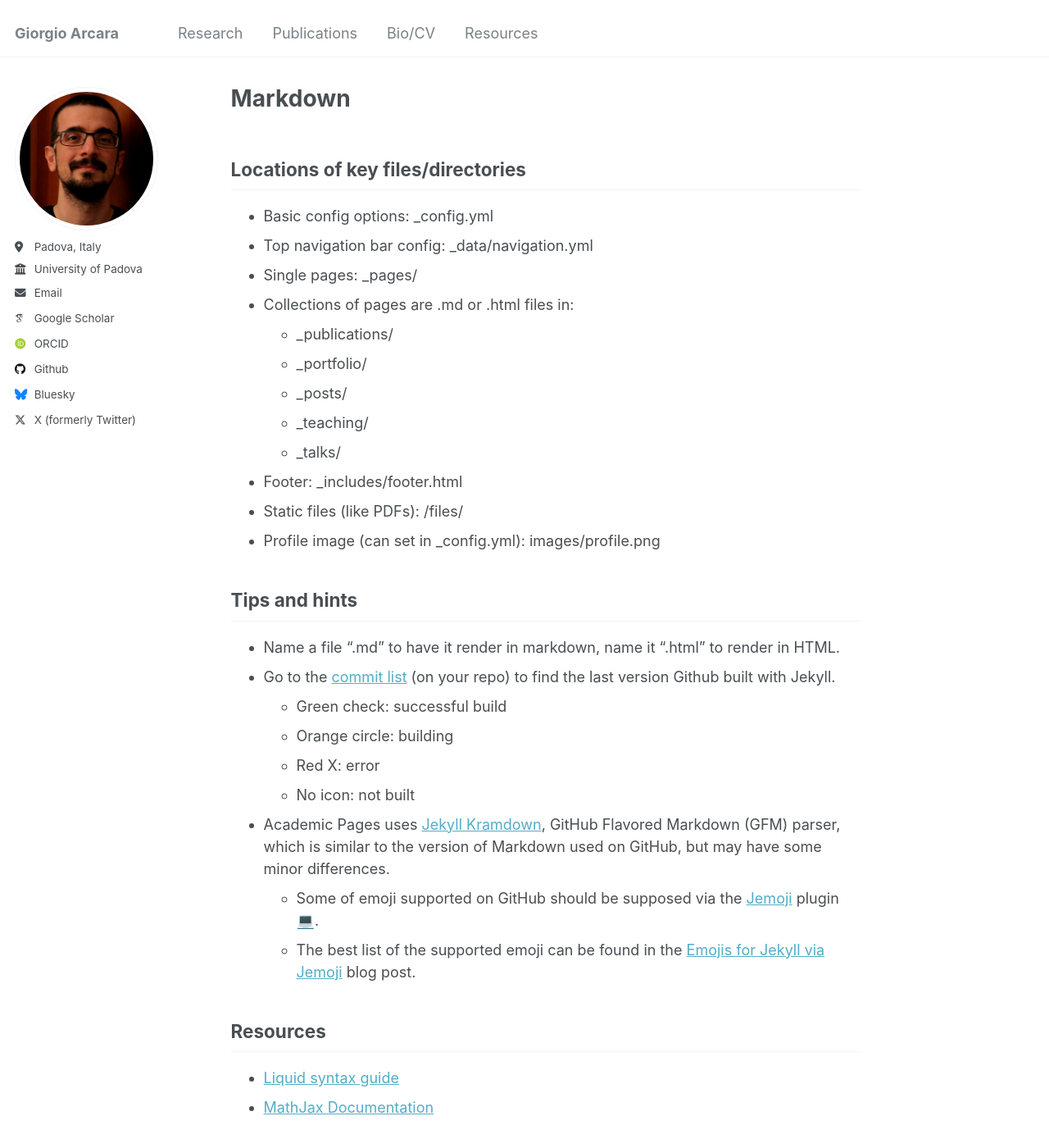
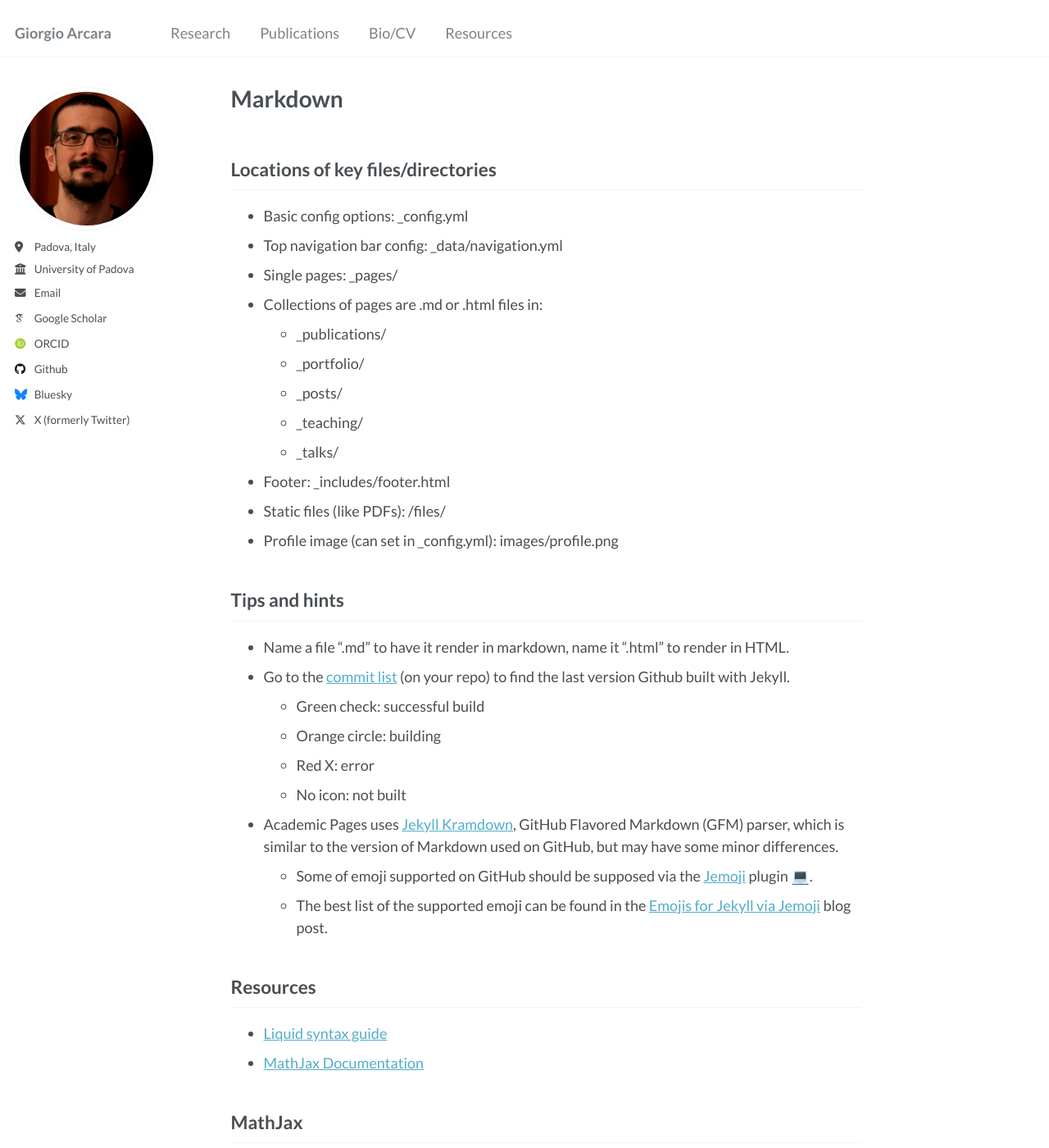
Before and after one commit to giorgioarcara/giorgioarcara.github.io, a Jekyll site: the page built from _pages/markdown.md, in a window 1280 px wide and 1400 px high. Shown: the whole window at 82% size. Built offline with Jekyll 4.4.1, drawn with Linux system fonts in a browser that asks for light colours; emoji names are drawn with the system emoji font; some web fonts are replaced.

Commit message:
changed to Lato font

```diff
--- a/_includes/head/custom.html
+++ b/_includes/head/custom.html
@@ -24,6 +24,12 @@
 <meta name="theme-color" content="#ffffff">
 <link rel="stylesheet" href="{{ base_path }}/assets/css/academicons.css"/>
 
+<!-- Change font to Lato-->
+<link rel="preconnect" href="https://fonts.googleapis.com">
+<link rel="preconnect" href="https://fonts.gstatic.com" crossorigin>
+<link href="https://fonts.googleapis.com/css2?family=Lato:ital,wght@0,400;0,700;1,400&display=swap" rel="stylesheet">
+<link rel="stylesheet" href="{{ '/assets/css/custom.css' | relative_url }}">
+
 
 <!-- Support for MatJax -->
 <script src="https://cdnjs.cloudflare.com/polyfill/v3/polyfill.min.js?features=es6"></script>
--- /dev/null
+++ b/assets/css/custom.css
@@ -0,0 +1,7 @@
+body, p, li, a, td, th, blockquote, div, span {
+  font-family: 'Lato', sans-serif !important;
+}
+
+h1, h2, h3, h4, h5, h6 {
+  font-family: 'Lato', sans-serif !important;
+}
```
